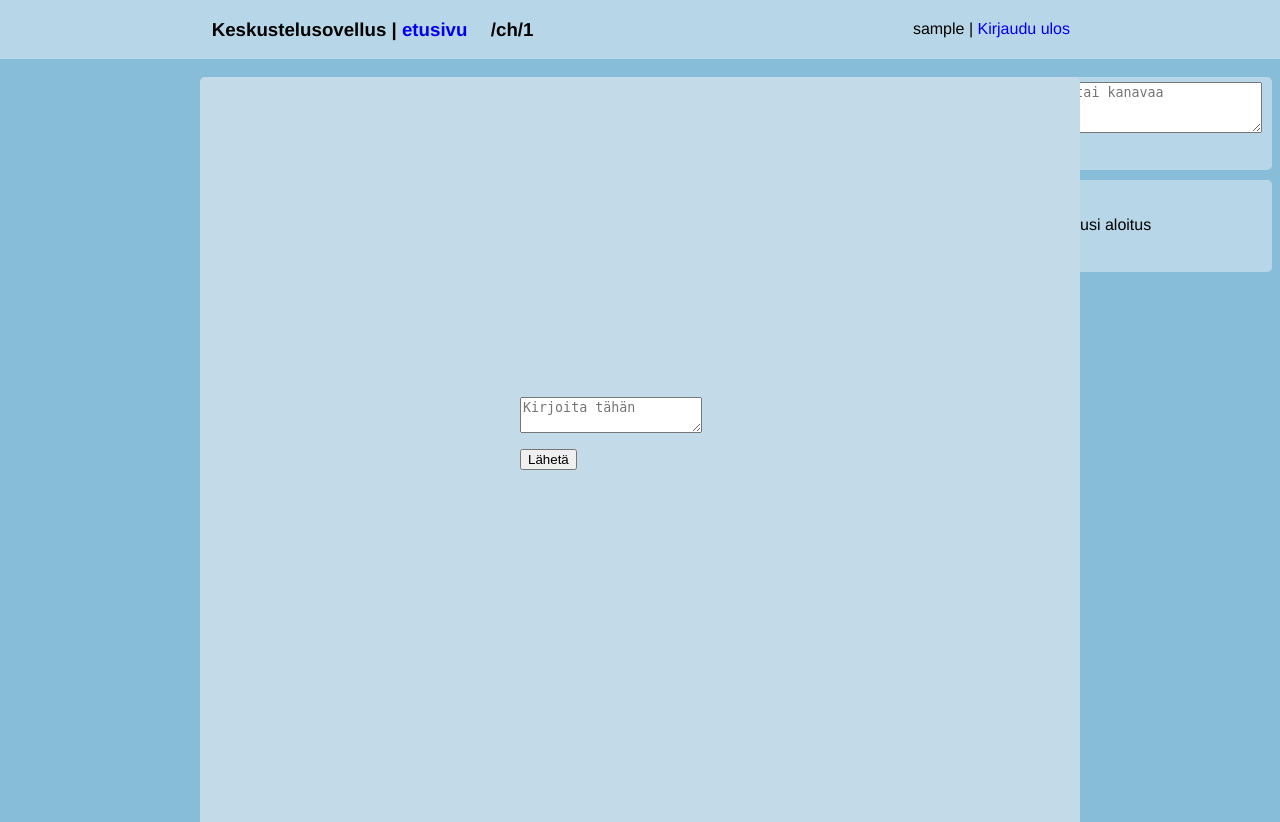
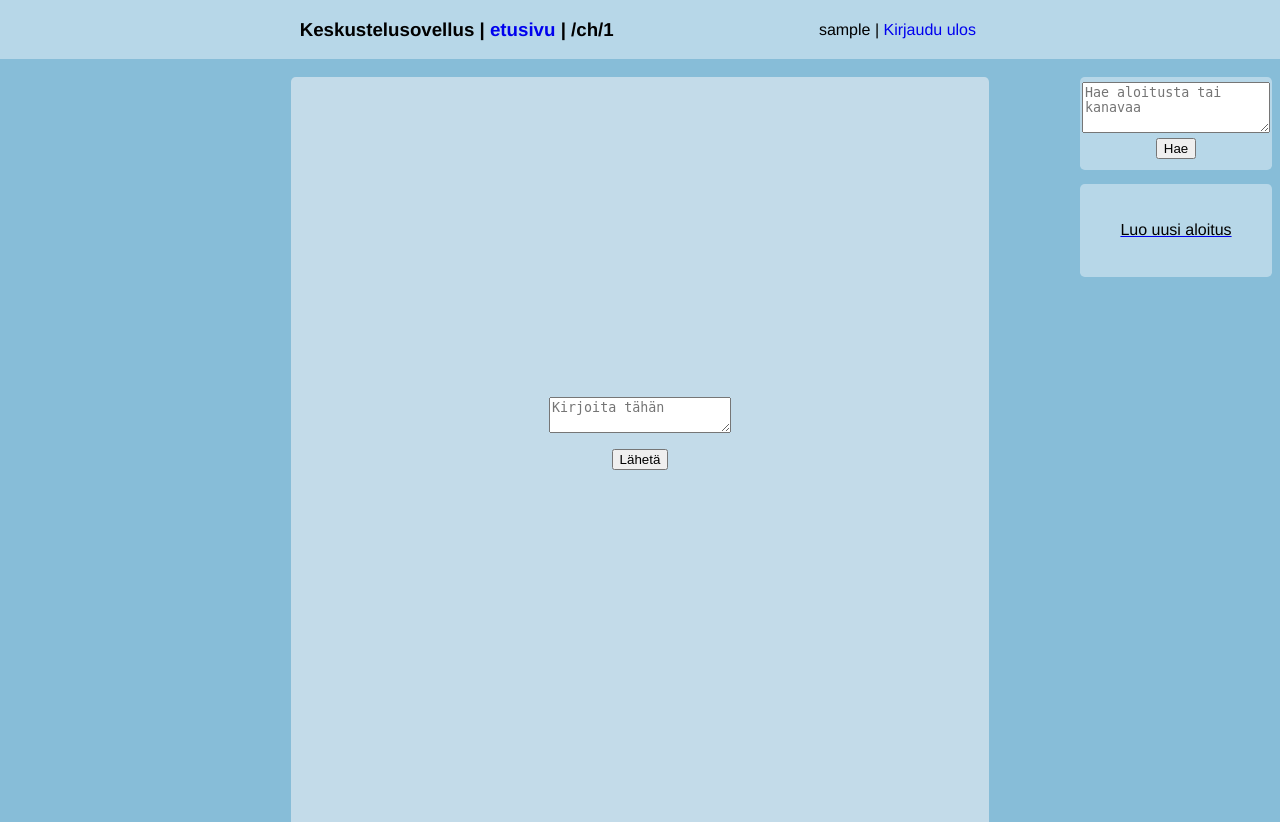
Before and after one commit to sseisalo/tsoha20, a Flask app: page /ch/1/new in a window 1280 px wide. Run offline with Flask 2, Linux system fonts and the light colour scheme; the visitor is signed in with stand-in values (Sample User, id 1); parts of the project's set-up code (start-up, migrations or seed data) failed here and were passed over.

Commit message:
css for smaller viewports added

```diff
--- a/static/main.css
+++ b/static/main.css
@@ -1,7 +1,5 @@
 body {
-    margin: auto;
     margin-top: 4.8em;
-    max-width: 55em;
     font-family: 'Helvetica', 'Arial', sans-serif;
     background-color: #87BDD8;
 }
@@ -13,26 +11,28 @@ body {
     top: 0;
     left: 0;
     height: 3.715em;
-    z-index: -1;
 }
 
 .topnav {
-    width: 55em;
+    width: 100%;
     background-color: #B7D7E8;
     overflow: hidden;
     position: fixed;
     top: 0;
     margin: auto;
+    height: 3.715em;
 }
 
 .topnav h3 {
     padding: 0 .625em;
-    float: left;
+    position: absolute;
+    left: 0;
 }
 
 .topnav p {
-    padding: 0.25em .625em 0;
-    float: right;
+    padding: 0.3em 1em 0;
+    position: absolute;
+    right: 0;
 }
 
 .topnav a {
@@ -40,13 +40,13 @@ body {
 }
 
 form:not(#search-form):not(#comment-form){
-    padding: 20em;
+    padding: 20em 0;
+    text-align: center;
     overflow: hidden;
-    border-radius: .3em;
 }
 
 .post {
-    width: 55em;
+    width: 100%;
     min-height: 5.8em;
     background-color: #DAEBE8;
     overflow: hidden;
@@ -55,7 +55,7 @@ form:not(#search-form):not(#comment-form){
     overflow-wrap: break-word;
 }
 
-.post p {
+.post p:not(.search-result){
     padding: 0 .625em;
     font-size: 125%;
 }
@@ -65,78 +65,53 @@ form:not(#search-form):not(#comment-form){
     padding: 0 .925em;
 }
 
-.channel_suggestion {
-    width: 55em;
-    height: 5.8em;
-    background-color: #DAEBE8;
-    overflow: hidden;
-    border-radius: .3em;
-    margin: 10px 0px;
-    position: relative;
-}
-
-#inner_sug {
-    position: absolute;
-    top: .6em;
-    left: 13em;
+.search-result {
+    padding: .625em 0 0;
+    text-align: center;
     font-size: 125%;
 }
 
 .sidebar {
-    right: 0;
-    position: fixed;
-    width: 20em;
+    width: 100%;
     height: 5.8em;
     background-color: #B7D7E8;
     border-radius: .3em;
-    margin: 0 .5em;
-    z-index: -1;
+    margin: auto;
+    margin-bottom: .625em;
+    text-align: center;
 }
 
 .search {
-    margin: .3em .5em;
-    position: absolute;
+    margin: auto;
+    padding: .3em 0;
+    width: 98%;
 }
 
 .search textarea {
     margin: 0 0 0.4em;
 }
 
-.sidebar_new {
-    right: 0;
-    top: 11.23em;
-    position: fixed;
-    width: 20em;
+.sidebar-new {
+    width: 100%;
     height: 5.8em;
     background-color: #B7D7E8;
     border-radius: .3em;
-    margin: 0 .5em;
-    z-index: -1;
+    margin: auto;
+    margin-bottom: .625em;
+    text-decoration: none;
 }
 
 .new_post {
-    padding: 2.3em 7.5em 2.3em 5.5em;
-    position: absolute;
-    text-decoration: none;
+    padding: 2.3em 0%;
+    text-align: center;
     color: #000;
-}
-
-.error-messages {
-    overflow: hidden;
-    position: fixed;
-    left: 0;
-    width: 22em;
-    height: 100%;
-    margin: 0 .5em;
-    z-index: -1;
 }
 
 .message {
     margin: .625em 0;
-    position: absolute;
     background-color: #B7D7E8;
     padding: .3em;
-    width: 20em;
+    width: 100%;
     border-radius: .3em;
     min-height: 3.4em;
     overflow-wrap: break-word;
@@ -144,12 +119,16 @@ form:not(#search-form):not(#comment-form){
 
 .empty {
     position: fixed;
-    width: 55em;
-    height: 97.5%;
+    width: 100%;
+    height: 60%;
     background-color: #c3dbe9;
     overflow: hidden;
     border-radius: .3em;
     z-index: -1;
+}
+
+.bg {
+    z-index: 0;
 }
 
 .empty-message {
@@ -158,3 +137,16 @@ form:not(#search-form):not(#comment-form){
     font-weight: bold;
     text-decoration: none;
 }
+
+.new-comment {
+    width: 100%;
+}
+
+@media only screen and (min-width: 1094px) {
+    .col {width: 55%; margin: auto; margin-bottom: .625em;}
+    .topnav {left: 22.5%;}
+    .sidebar {width: 15%; margin: auto; margin-right: .5em; position: fixed; right: 0;}
+    .sidebar-new {top: 11.5em;}
+    .empty {left: 22.75%; width: 54.5%; height: 97.5%;}
+    .message {left: 0; position: fixed; width: 15%;}
+}
--- a/templates/feed_layout.html
+++ b/templates/feed_layout.html
@@ -6,14 +6,13 @@
 
 {% if posts %}
 {% for post in posts %}
-<div class="post">
+<div class="post col">
     <p>{{ post[0] }}</p>
     <p id="post_info">{{ post[1] }} &ensp; {{ post[2].strftime("%d.%m.%y, %H:%M:%S") }} &ensp; <a href="/ch/{{ post[3] }}/{{ post[4] }}">Kommentit</a> &ensp; <a href="/ch/{{ post[3] }}">/{{ post[3] }}/</a></p>
 </div>
 {% endfor %}
 {% else %}
-<div class="empty"></div>
-<p class="empty-message">Täällä ei ole mitään. <a href="/ch/{{ channel_name }}/new">Luo ensimmäinen aloitus!</a></p>
+<div class="empty col"><p class="empty-message">Täällä ei ole mitään. <a href="/ch/{{ channel_name }}/new">Luo ensimmäinen aloitus!</a></p></div>
 {% endif %}
 
 {% endblock %}
--- a/templates/layout.html
+++ b/templates/layout.html
@@ -6,9 +6,8 @@
 
 <div class="topbar"></div>
 
-<div class="topnav">
-    <h3>Keskustelusovellus | <a href="/">etusivu</a></h3>
-    <h3>/ch/{{ channel_name }}</h3>
+<div class="topnav col">
+    <h3>Keskustelusovellus | <a href="/">etusivu</a> | /ch/{{ channel_name }}</h3>
     {% if session.user_id %}
     <p>{{ session["user_name"] }} | <a href="/logout">Kirjaudu ulos</a></p>
     {% else %}
@@ -19,7 +18,7 @@
 <div class="sidebar">
     <div class="search">
         <form id="search-form" action="/ch/{{ channel_name }}/search" method="GET">
-            <textarea type="text" name="query" placeholder="Hae aloitusta tai kanavaa" cols="35" rows="3"></textarea>
+            <textarea type="text" name="query" placeholder="Hae aloitusta tai kanavaa" cols="35" rows="3" style="width: 100%;"></textarea>
             <br>
             <input type="submit" value="Hae">
         </form>
@@ -27,7 +26,7 @@
 </div>
 
 {% if session.user_id %}
-<div class="sidebar_new">
+<div class="sidebar-new sidebar">
     <a href="/ch/{{ channel_name }}/new">
         <div class="new_post">Luo uusi aloitus</div>
     </a>
@@ -36,11 +35,9 @@
 
 {% with messages = get_flashed_messages() %}
     {% if messages %}
-        <div class="error-messages">
         {% for message in messages %}
             <p class="message">{{ message }}</p>
         {% endfor %}
-        </div>
     {% endif %}
 {% endwith %}
 
--- a/templates/login.html
+++ b/templates/login.html
@@ -2,13 +2,12 @@
 
 {% block content %}
 
-<div class="empty"></div>
-
-<form action="/login" method="post">
+<div class="empty bg"><form action="/login" method="post">
     Tunnus: <input type="text" name="username">
     <p>
     Salasana: <input type="password" name="password">
     <p>
     <input type="submit" value="Kirjaudu"> &ensp; <a href="/register">Luo uusi tunnus</a>
     </form>
+</div>
 {% endblock %}
--- a/templates/register.html
+++ b/templates/register.html
@@ -2,8 +2,7 @@
 
 {% block content %}
 
-<div class="empty"></div>
-
+<div class="empty bg">
     <form action="/register" method="post">
         Tunnus: <input type="text" name="username">
         <p>
@@ -11,5 +10,5 @@ Salasana: <input type="password" name="password">
         <p>
         <input type="submit" value="Luo tunnus">
     </form>
-
+</div>
 {% endblock %}
```
Also changed, not shown: templates/post.html (+11 -7 lines), templates/search.html (+3 -6 lines). Lines whose indentation alone changed are shown as unchanged.
